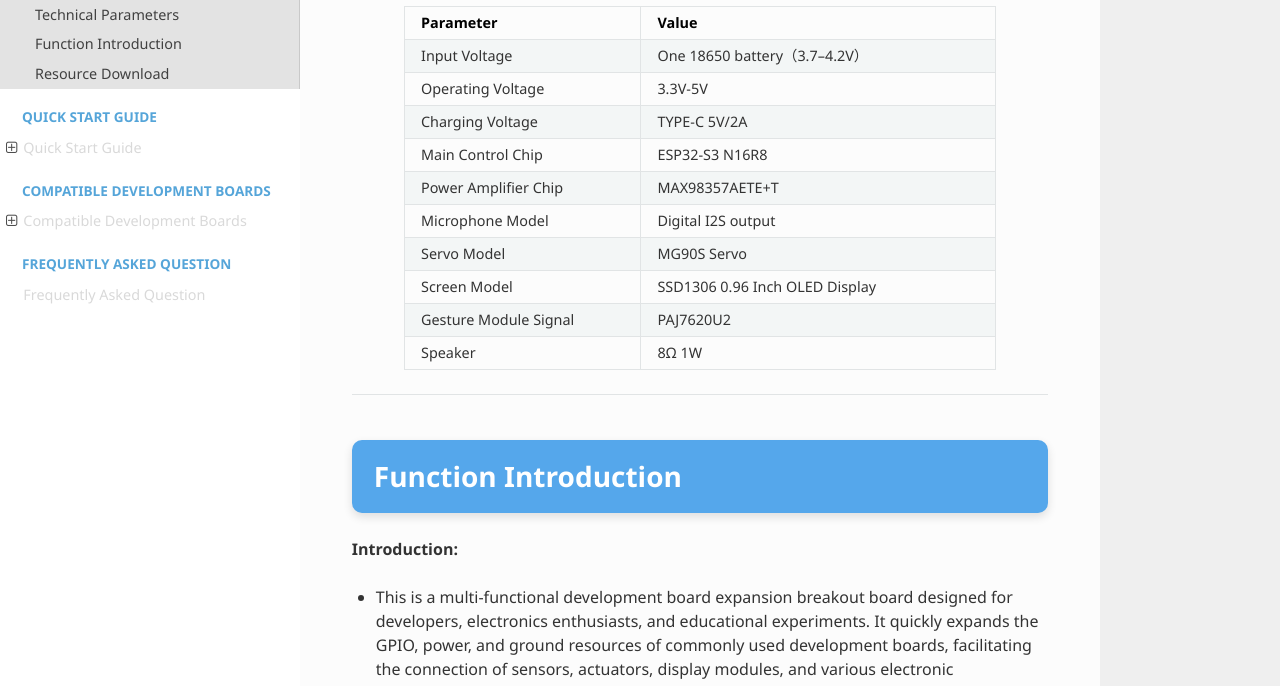
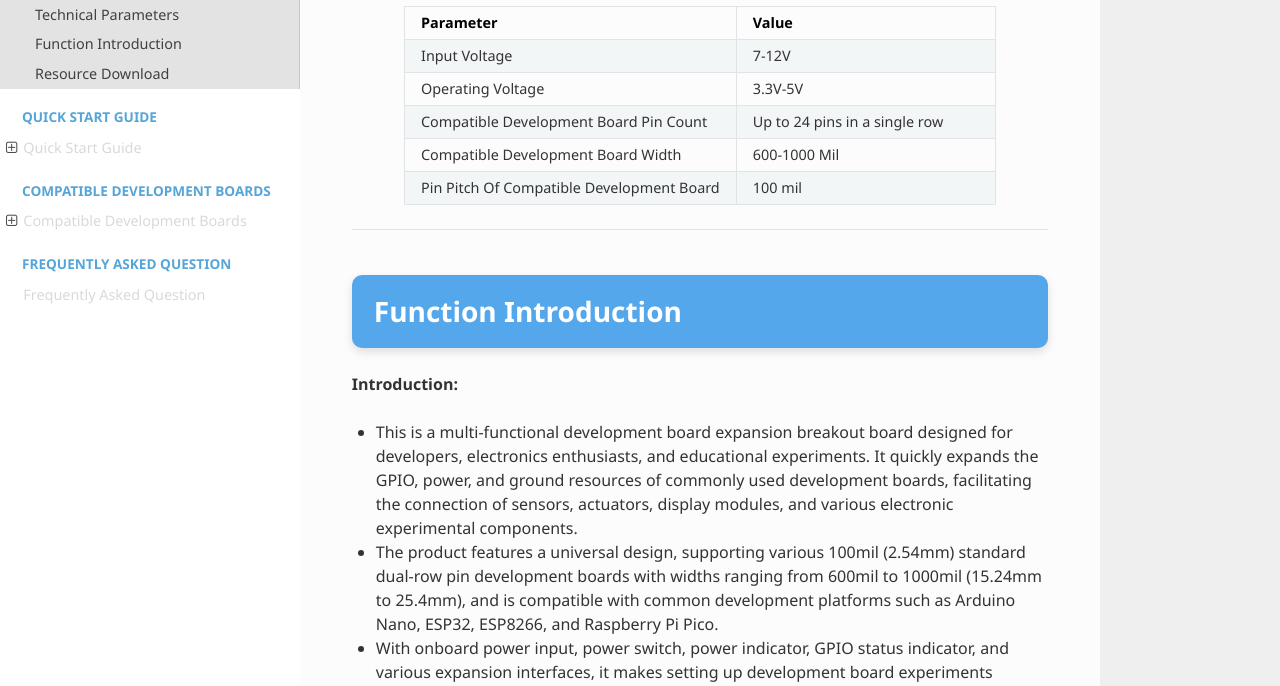
Before and after one commit to lafvintech/LAFVIN-Multi-In-One-Breakout-Board, a Sphinx documentation site: the page built from docs/source/Introduction.rst, in a window 1280 px wide and 900 px high, scrolled down 2512 px, cut to the strip 214-900 px from the top of the window. Built offline with Sphinx 7.4.7 and the Read the Docs theme 3.1.0, drawn with Linux system fonts in a browser that asks for light colours; some of the changed text lies outside the part shown.

Commit message:
Update Introduction.rst

```diff
--- a/docs/source/Introduction.rst
+++ b/docs/source/Introduction.rst
@@ -91,25 +91,15 @@
    * - Parameter
      - Value
    * - Input Voltage
-     - One 18650 battery（3.7–4.2V）
+     - 7-12V
    * - Operating Voltage
      - 3.3V-5V
-   * - Charging Voltage
-     - TYPE-C 5V/2A
-   * - Main Control Chip
-     - ESP32-S3 N16R8
-   * - Power Amplifier Chip
-     - MAX98357AETE+T
-   * - Microphone Model
-     - Digital I2S output
-   * - Servo Model
-     - MG90S Servo
-   * - Screen Model
-     - SSD1306 0.96 Inch OLED Display
-   * - Gesture Module Signal
-     - PAJ7620U2
-   * - Speaker
-     - 8Ω 1W
+   * - Compatible Development Board Pin Count
+     - Up to 24 pins in a single row
+   * - Compatible Development Board Width
+     - 600-1000 Mil
+   * - Pin Pitch Of Compatible Development Board
+     - 100 mil
 
 ----
 
@@ -159,11 +149,11 @@
 Resource Download
 -----------------
 
-All the necessary code and library files for this course are provided. You can obtain all the resources through the following link.
+The sample code required for this course has been provided; you can access all the resources via the following link.
 
 .. raw:: html
 
-    <a href="_static/Test_Code.zip" class="btn btn-primary" download>📥 Download Code And Libraries</a>
+    <a href="_static/Test_Code.zip" class="btn btn-primary" download>📥 Download Example program</a>
 
 ----
 
```
